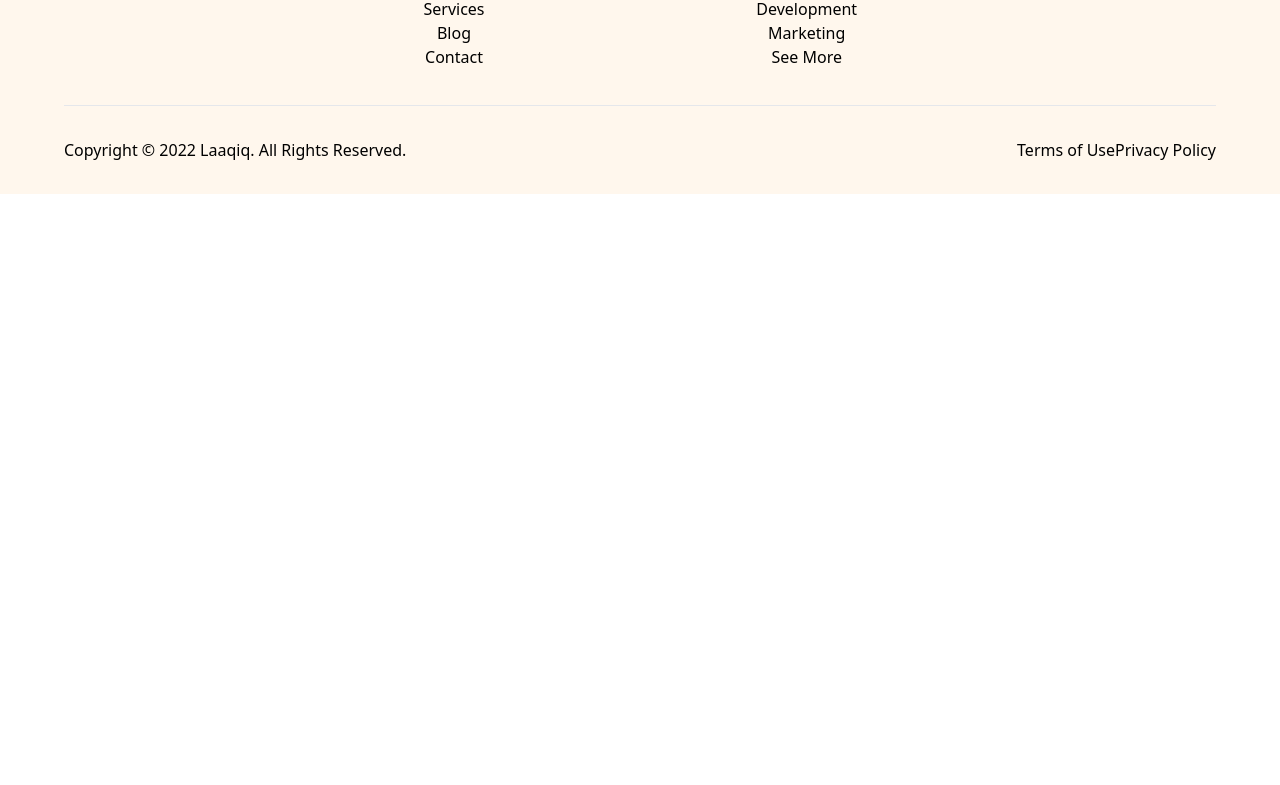
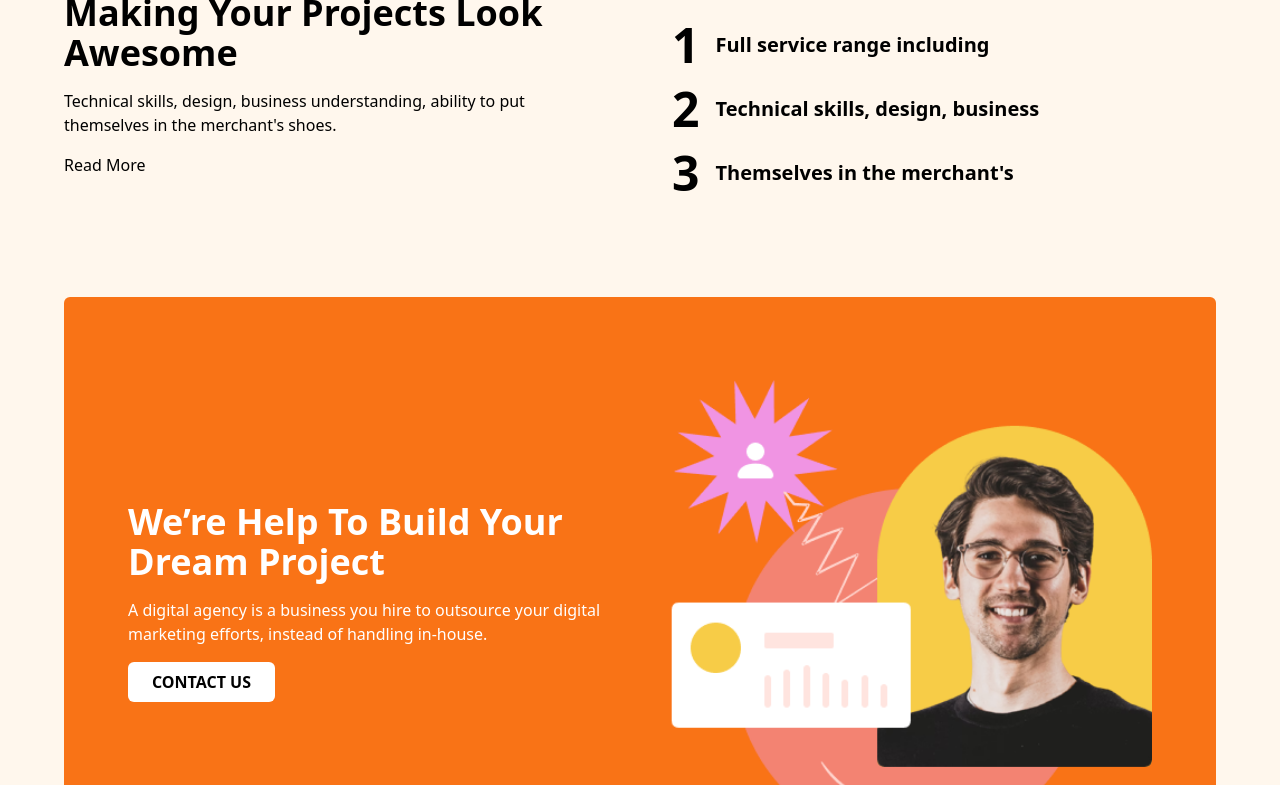
Before and after one commit to iamcelestino/Agency-portfolio, a website: page public/services.html in a window 1280 px wide. Shown: the part 1353-2138 px from the top of the page. Before the commit the page ends 1547 px from the top, so only its background shows below. Drawn offline with Linux system fonts and the light colour scheme.

Commit message:
add sections

```diff
--- a/public/services.html
+++ b/public/services.html
@@ -114,6 +114,46 @@
             </div>
         </div>
     </section>
+    <section class="bg-orange-50">
+        <div class="container py-9">
+            <div class=" md:flex justify-between items-center md:gap-16">
+                <div class="pb-5 md:w-2/4">
+                    <h5>HOW WE WORK</h5>
+                    <h1 class="text-4xl my-4 font-bold">Making Your Projects Look Awesome</h1>
+                    <p>Technical skills, design, business understanding, ability to put themselves in the merchant's shoes.</p>
+                    <a class="inline-block mt-4 hover:underline" href="">Read More</a>
+                </div>
+                <div class="mt-4 md:w-2/4 self-end justify-self-end">
+                    <div class="mb-4 flex items-center gap-4">
+                        <p class="text-5xl font-bold">1</p>
+                        <p class="text-xl font-bold">Full service range including</p>
+                    </div>
+                    <div class="mb-4 flex items-center gap-4">
+                        <p class="text-5xl font-bold">2</p>
+                        <p class="text-xl font-bold">Technical skills, design, business</p>
+                    </div>
+                    <div class="flex items-center gap-4">
+                        <p class="text-5xl font-bold">3</p>
+                        <p class="text-xl font-bold">Themselves in the merchant's</p>
+                    </div>
+                </div>
+            </div>
+        </div>
+    </section>
+    <section class="help bg-orange-50">
+        <div class="container  py-16">
+            <div class="md:flex items-center gap-8 bg-orange-500 p-16 rounded-md">
+                <div class="md:w-2/4 md:order-2">
+                    <img class="w-full" src="./images/pic.png" alt="">
+                </div>
+                <div class="text-white md:w-2/4 ">
+                    <h2 class="text-4xl font-bold">We’re Help To Build Your Dream Project</h2>
+                    <p class="my-4">A digital agency is a business you hire to outsource your digital marketing efforts, instead of handling in-house.</p>
+                    <a class="inline-block bg-white px-6 py-2 rounded-md text-black font-bold uppercase" href="">Contact us</a>
+                </div>
+            </div>
+        </div>
+    </section>
 
 
     <footer class="bg-orange-50">
```
